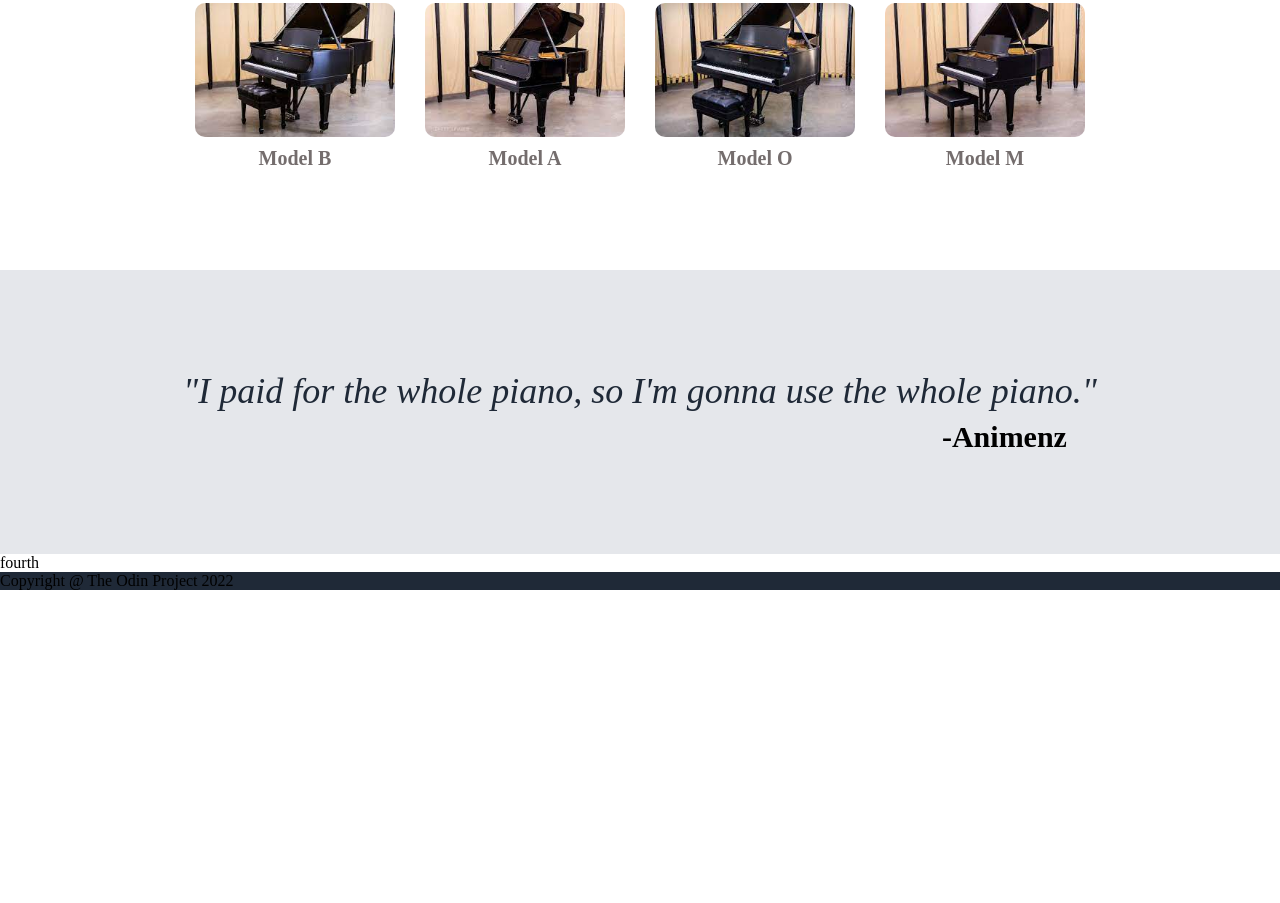
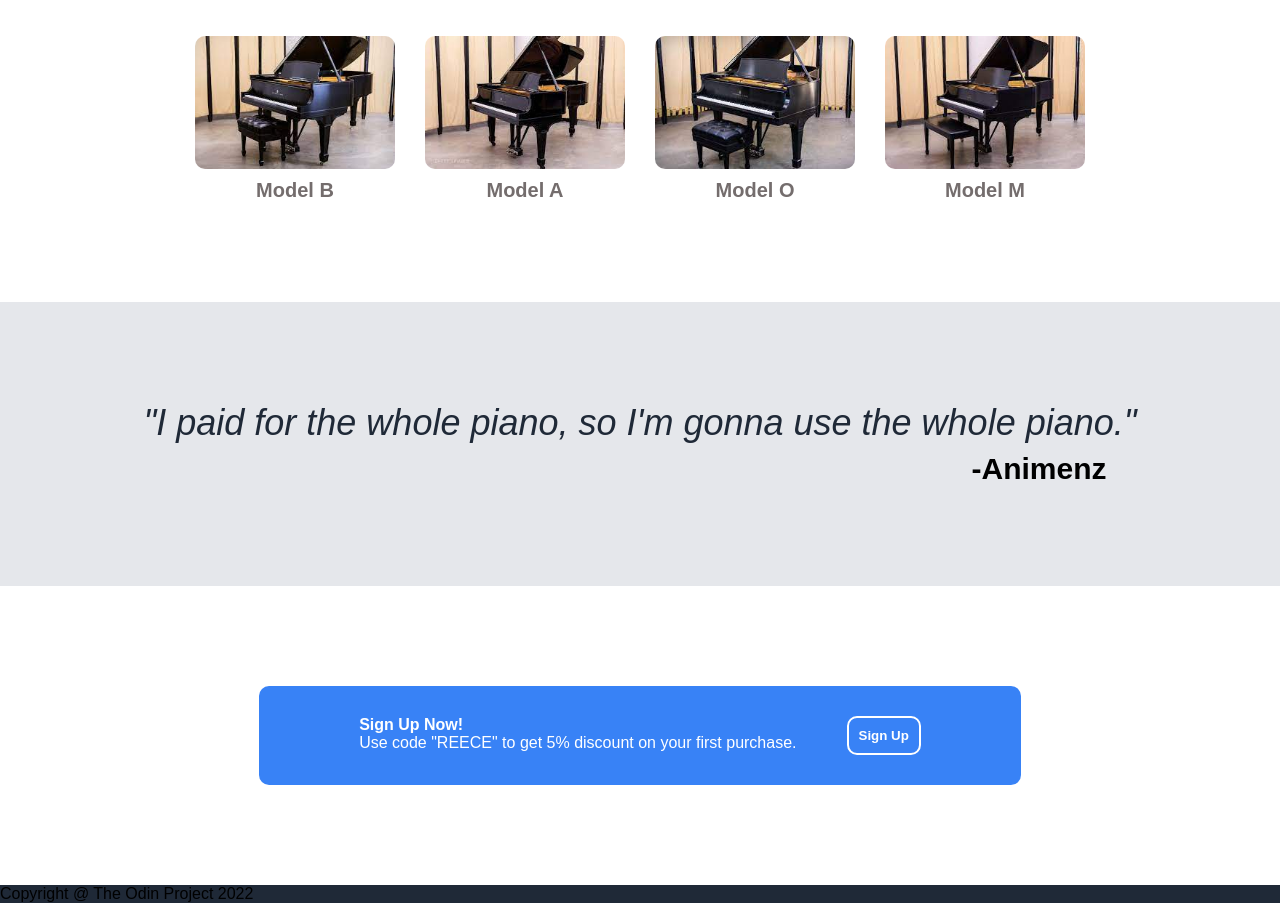
Before and after one commit to NotRelix/landing-page, a plain HTML site: page index.html in a window 1280 px wide. Shown: the part 806-1709 px from the top of the page. Before the commit the page ends 1396 px from the top, so only its background shows below. Drawn offline with Linux system fonts and the light colour scheme.

Commit message:
Finish call to action section

```diff
--- a/index.html
+++ b/index.html
@@ -71,7 +71,13 @@
 
   <div class="fourth-container">
     <div class="fourth-content">
-      fourth
+      <div class="ad">
+        <p class="ad-sign">Sign Up Now!</p>
+        <p class="ad-description">Use code "REECE" to get 5% discount on your first purchase.</p>
+      </div>
+      <div class="sign-up-button">
+        <button class="sign-up">Sign Up</button>
+      </div>
     </div>
   </div>
 
--- a/style.css
+++ b/style.css
@@ -1,6 +1,7 @@
 * {
     margin: 0;
     padding: 0;
+    font-family: Arial, Helvetica, sans-serif
 }
 
 body {
@@ -11,7 +12,7 @@ body {
 
 .heading {
     background-color: #1F2937;
-    padding: 10px 150px;
+    padding: 12px 150px;
 }
 
 .brand {
@@ -83,6 +84,7 @@ body {
     color: #746d6d;
     font-size: 20px;
     font-weight: bold;
+    flex-wrap: wrap;
 }
 
 .second-container img {
@@ -137,6 +139,47 @@ body {
 
 .fourth-container {
     background-color: white;
+    display: flex;
+    justify-content: center;
+    align-items: center;
+    padding: 100px;
+}
+
+.fourth-content {
+    display: flex;
+    min-width: 250px;
+    background-color: #3882f6;
+    padding: 30px 100px;
+    border-radius: 10px;
+    column-gap: 50px;
+}
+
+.ad {
+    color: white;
+}
+
+
+.ad-sign {
+    font-weight: 900;
+}
+
+.ad-description {
+    color: rgb(255, 255, 255);
+}
+
+.sign-up {
+    border: 2px solid white;
+    border-radius: 10px;
+    background-color: #3882F6;
+    padding: 10px;
+    color: white;
+    font-weight: 800;
+}
+
+.sign-up-button {
+    display: flex;
+    flex: none;
+    align-items: center;
 }
 
 ul {
```
